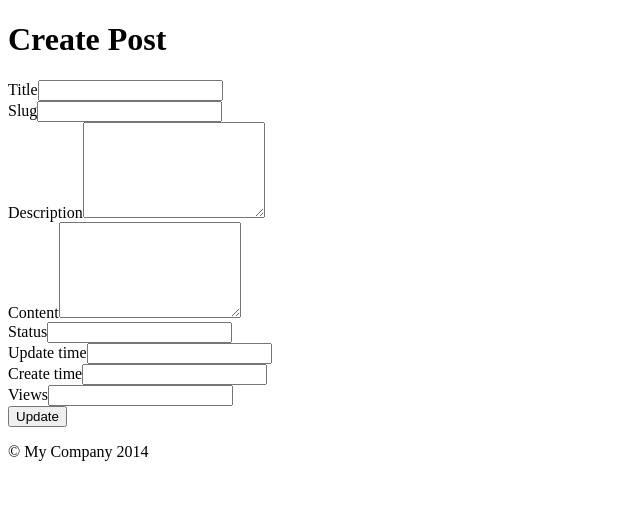
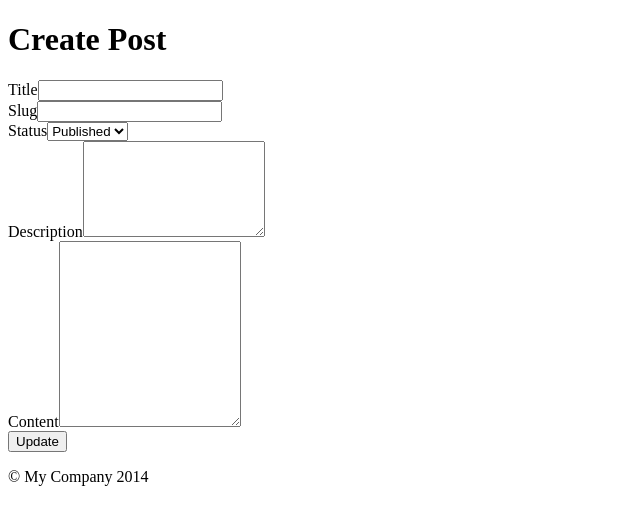
Before and after one commit to heartshare/base-blog, a Yii app: template modules/admin/views/post/create.php in a window 1280 px wide. Shown: the top 525 px of the page, without its empty margins (0-640 px from the left). Run offline with PHP 8.4 and a stand-in for Yii, Linux system fonts and the light colour scheme; the template is opened without the code that fills it, so the values that code supplies are empty; form fields are guessed from the names that the template uses; some libraries are stand-ins or nearby versions.

Commit message:
Updated post _form in admin module

```diff
--- a/modules/admin/views/post/_form.php
+++ b/modules/admin/views/post/_form.php
@@ -2,6 +2,7 @@
 
 use yii\helpers\Html;
 use yii\widgets\ActiveForm;
+use app\models\Post;
 
 /* @var $this yii\web\View */
 /* @var $model app\modules\admin\models\Post */
@@ -10,23 +11,29 @@ use yii\widgets\ActiveForm;
 
 <div class="post-form">
 
-    <?php $form = ActiveForm::begin(); ?>
+    <?php $form = ActiveForm::begin(['validateOnBlur' => false]); ?>
 
-    <?= $form->field($model, 'title')->textInput(['maxlength' => 255]) ?>
+    <div class="row">
+		<div class="col-sm-6">
+			<?= $form->field($model, 'title')->textInput(['maxlength' => 255]) ?>
+		</div>
+	</div>
 
-    <?= $form->field($model, 'slug')->textInput(['maxlength' => 255]) ?>
+	<div class="row">
+		<div class="col-sm-6">
+			 <?= $form->field($model, 'slug')->textInput(['maxlength' => 255]) ?>
+		</div>
+	</div>
 
-    <?= $form->field($model, 'description')->textarea(['rows' => 6]) ?>
+    <div class="row">
+		<div class="col-sm-3">
+			 <?= $form->field($model, 'status')->dropDownList([Post::STATUS_PUBLISHED => 'Published', Post::STATUS_ARCHIVED => 'Archived']) ?>
+		</div>
+    </div>
 
-    <?= $form->field($model, 'content')->textarea(['rows' => 6]) ?>
+	<?= $form->field($model, 'description')->textarea(['rows' => 6]) ?>
 
-    <?= $form->field($model, 'status')->textInput() ?>
-
-    <?= $form->field($model, 'update_time')->textInput() ?>
-
-    <?= $form->field($model, 'create_time')->textInput() ?>
-
-    <?= $form->field($model, 'views')->textInput() ?>
+    <?= $form->field($model, 'content')->textarea(['rows' => 12]) ?>
 
     <div class="form-group">
         <?= Html::submitButton($model->isNewRecord ? 'Create' : 'Update', ['class' => $model->isNewRecord ? 'btn btn-success' : 'btn btn-primary']) ?>
```
